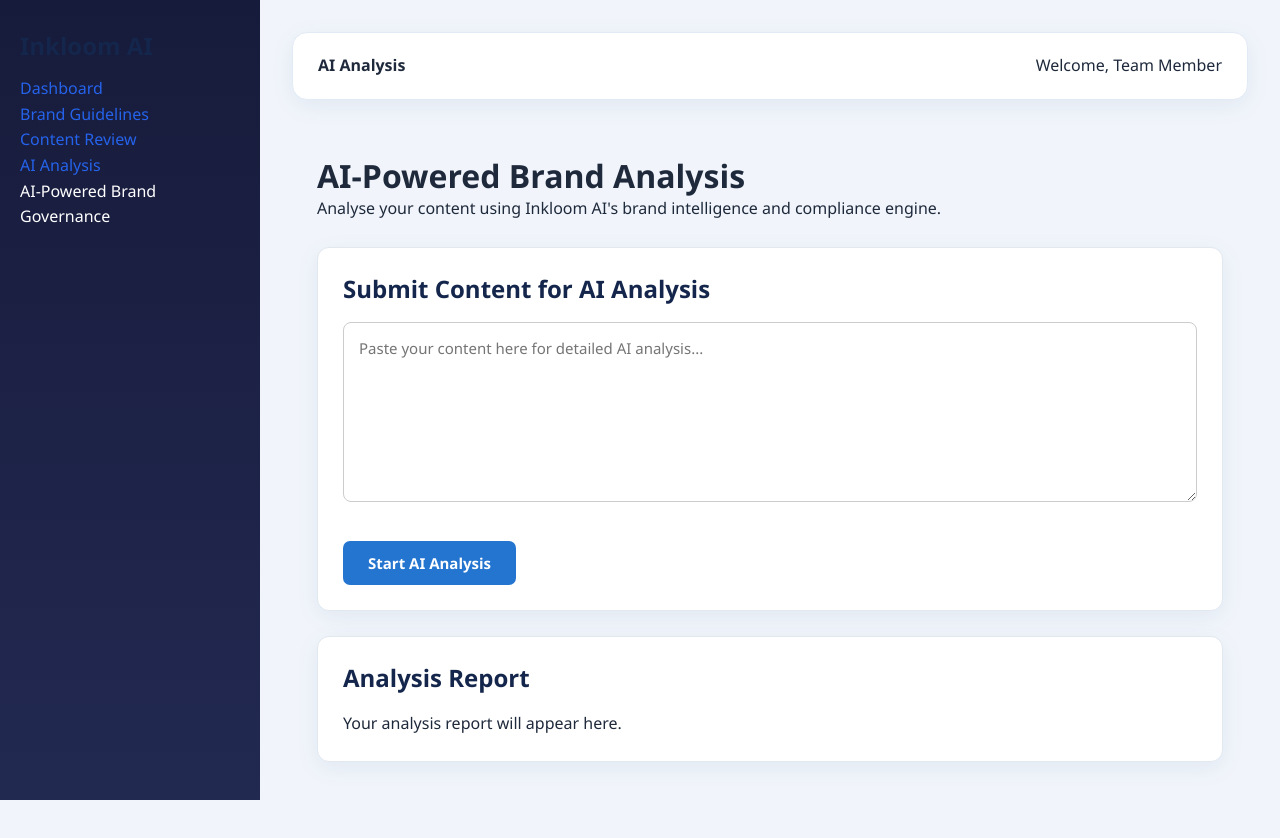
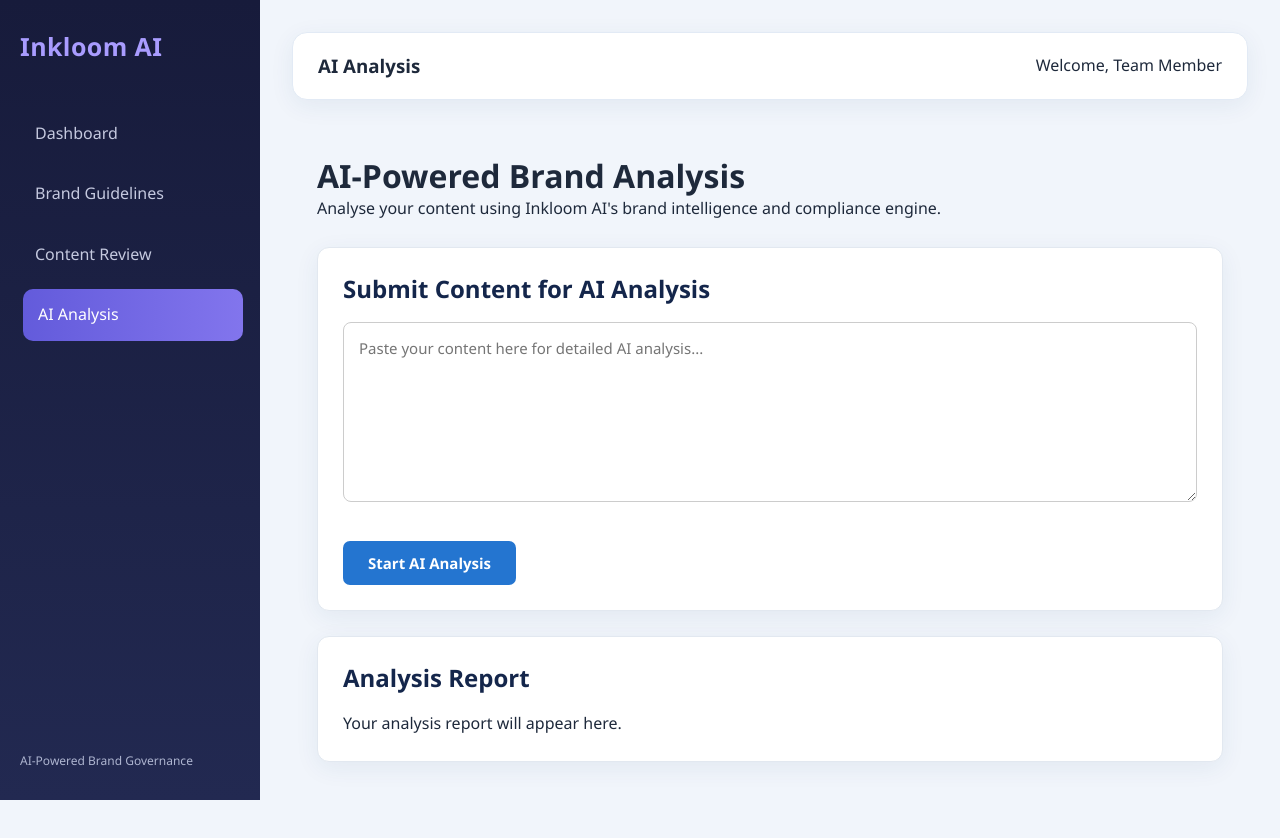
Before and after one commit to ayushschavan08-art/Inkloom-AI, a plain HTML site: page ai-analysis.html in a window 1280 px wide. Drawn offline with Linux system fonts and the light colour scheme.

Commit message:
Refactor sidebar and main content structure

```diff
--- a/ai-analysis.html
+++ b/ai-analysis.html
@@ -72,34 +72,31 @@
 
 <body>
 
-    <!-- Sidebar Navigation -->
-    <div class="sidebar">
+    <!-- Sidebar: Same structure as Dashboard -->
+    <aside class="sidebar">
 
-        <h2>Inkloom AI</h2>
+        <h2 class="logo">Inkloom AI</h2>
 
-        <a href="./index.html">Dashboard</a>
+        <nav>
+            <a href="index.html">Dashboard</a>
+            <a href="guidelines.html">Brand Guidelines</a>
+            <a href="content.html">Content Review</a>
+            <a href="ai-analysis.html" class="active">AI Analysis</a>
+        </nav>
 
-        <a href="./guidelines.html">Brand Guidelines</a>
-
-        <a href="./content.html">Content Review</a>
-
-        <a href="./ai-analysis.html" class="active">
-            AI Analysis
-        </a>
-
-        <div class="sidebar-footer">
-            AI-Powered Brand Governance
+        <div class="sidebar-bottom">
+            <p>AI-Powered Brand Governance</p>
         </div>
 
-    </div>
+    </aside>
 
     <!-- Main Content -->
-    <div class="main-content">
+    <main class="main-content">
 
-        <div class="topbar">
-            <strong>AI Analysis</strong>
+        <header class="topbar">
+            <h3>AI Analysis</h3>
             <span>Welcome, Team Member</span>
-        </div>
+        </header>
 
         <div class="analysis-container">
 
@@ -135,7 +132,7 @@
 
         </div>
 
-    </div>
+    </main>
 
     <!-- AI Analysis JavaScript -->
     <script>
@@ -145,7 +142,6 @@
         analyzeBtn.addEventListener("click", async function () {
 
             const content = document.getElementById("analysisContent").value.trim();
-
             const results = document.getElementById("results");
 
             if (!content) {
@@ -154,7 +150,6 @@
             }
 
             results.textContent = "Analysing your content... Please wait.";
-
             analyzeBtn.disabled = true;
 
             try {
@@ -221,8 +216,7 @@
                     category.textContent = issue.category;
 
                     const severity = document.createElement("p");
-                    severity.textContent =
-                        "Severity: " + issue.severity;
+                    severity.textContent = "Severity: " + issue.severity;
 
                     const problem = document.createElement("p");
                     problem.textContent = issue.problem;
@@ -255,9 +249,7 @@
 
             } catch (error) {
 
-                results.textContent =
-                    "Analysis Error: " + error.message;
-
+                results.textContent = "Analysis Error: " + error.message;
                 console.error(error);
 
             } finally {
```
